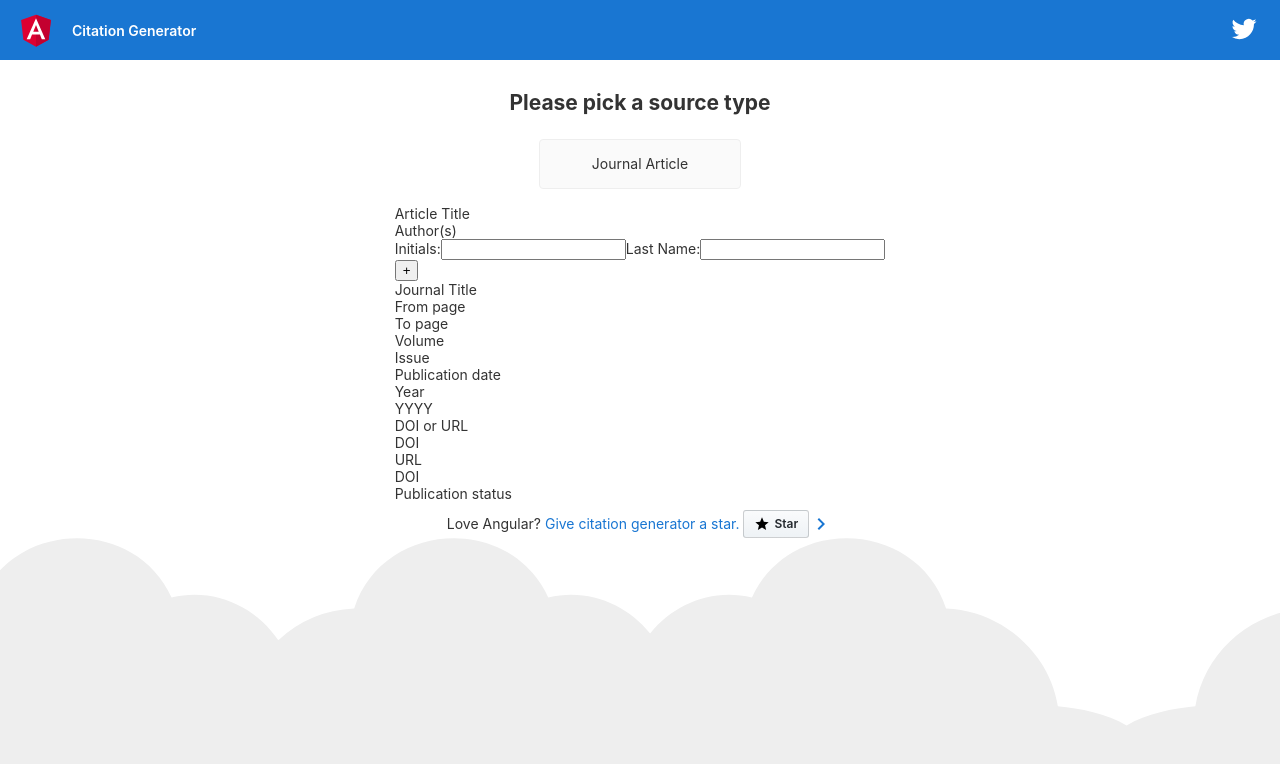
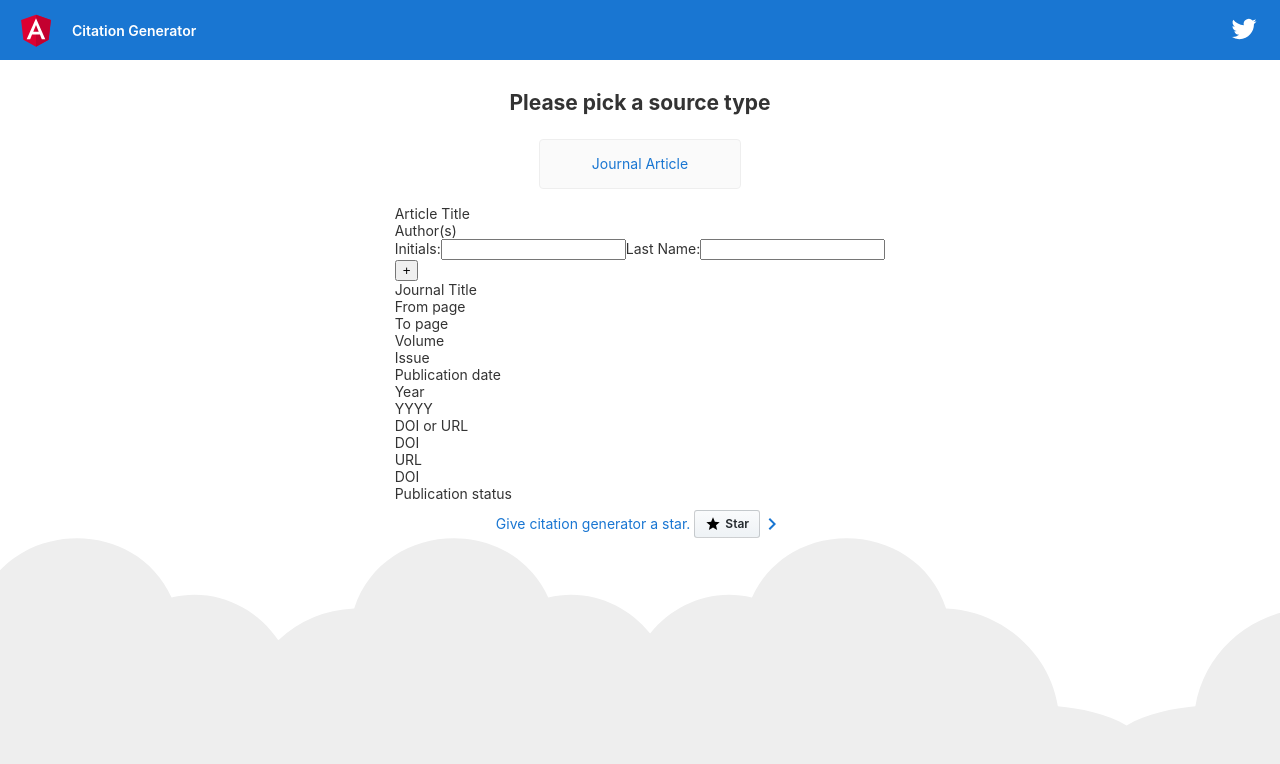
Before and after one commit to ehsabd/citation-generator, an Angular app: page /journal-article in a window 1280 px wide. Shown: the top 764 px of the page. Built offline with nearby package versions, Linux system fonts and the light colour scheme.

Commit message:
Add router link

```diff
--- a/src/app/app.component.html
+++ b/src/app/app.component.html
@@ -323,8 +323,8 @@
   <input type="hidden" #selection>
 
   <div class="card-container">
-    <div class="card card-small" (click)="selection.value = 'journal-article'" tabindex="0">
-      Journal Article
+    <div class="card card-small">
+      <a routerLink="/journal-article" routerLinkActive="active">Journal Article</a>
     </div>
 
   </div>
@@ -342,7 +342,6 @@
 
   <!-- Footer -->
   <footer>
-      Love Angular?&nbsp;
       <a href="https://github.com/ehsabd/citation-generator" target="_blank" rel="noopener"> Give citation generator a star.
         <div class="github-star-badge">
             <svg class="material-icons" xmlns="http://www.w3.org/2000/svg" width="24" height="24" viewBox="0 0 24 24"><path d="M0 0h24v24H0z" fill="none"/><path d="M12 17.27L18.18 21l-1.64-7.03L22 9.24l-7.19-.61L12 2 9.19 8.63 2 9.24l5.46 4.73L5.82 21z"/></svg>
```
